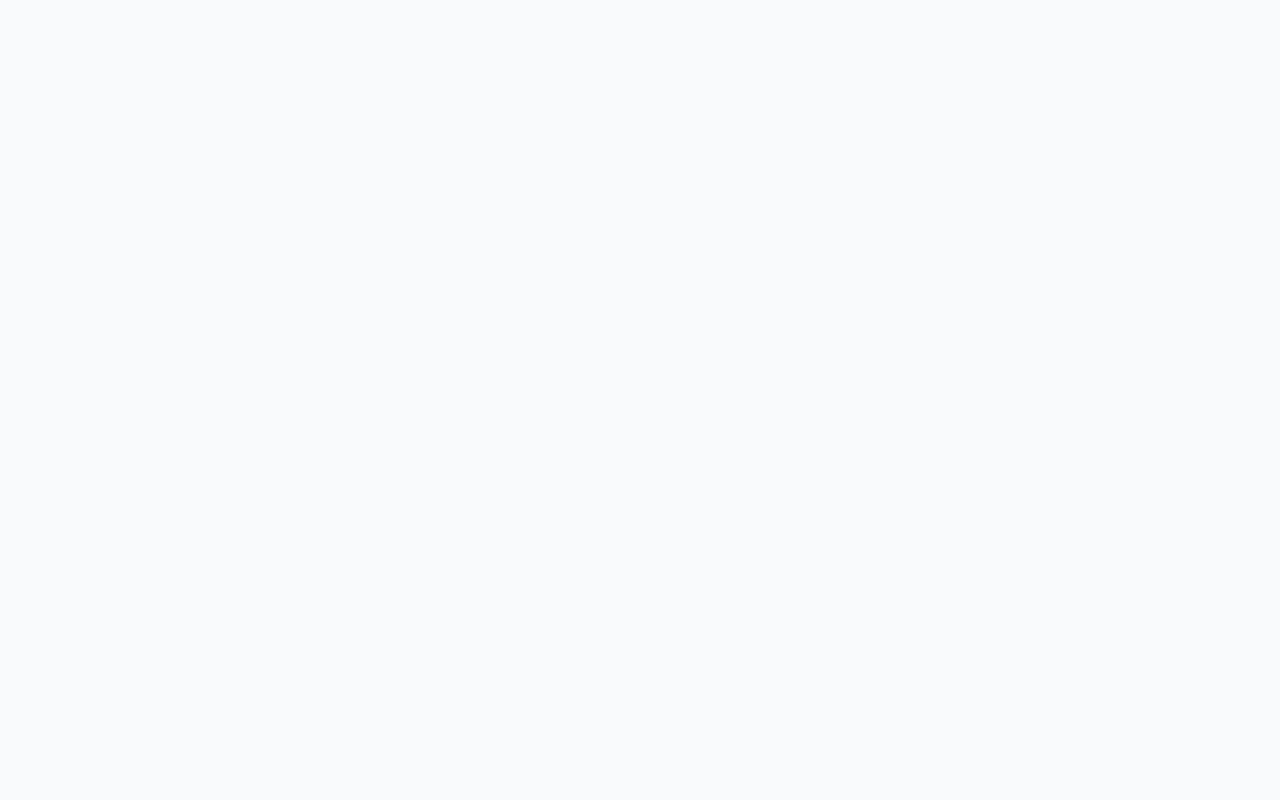
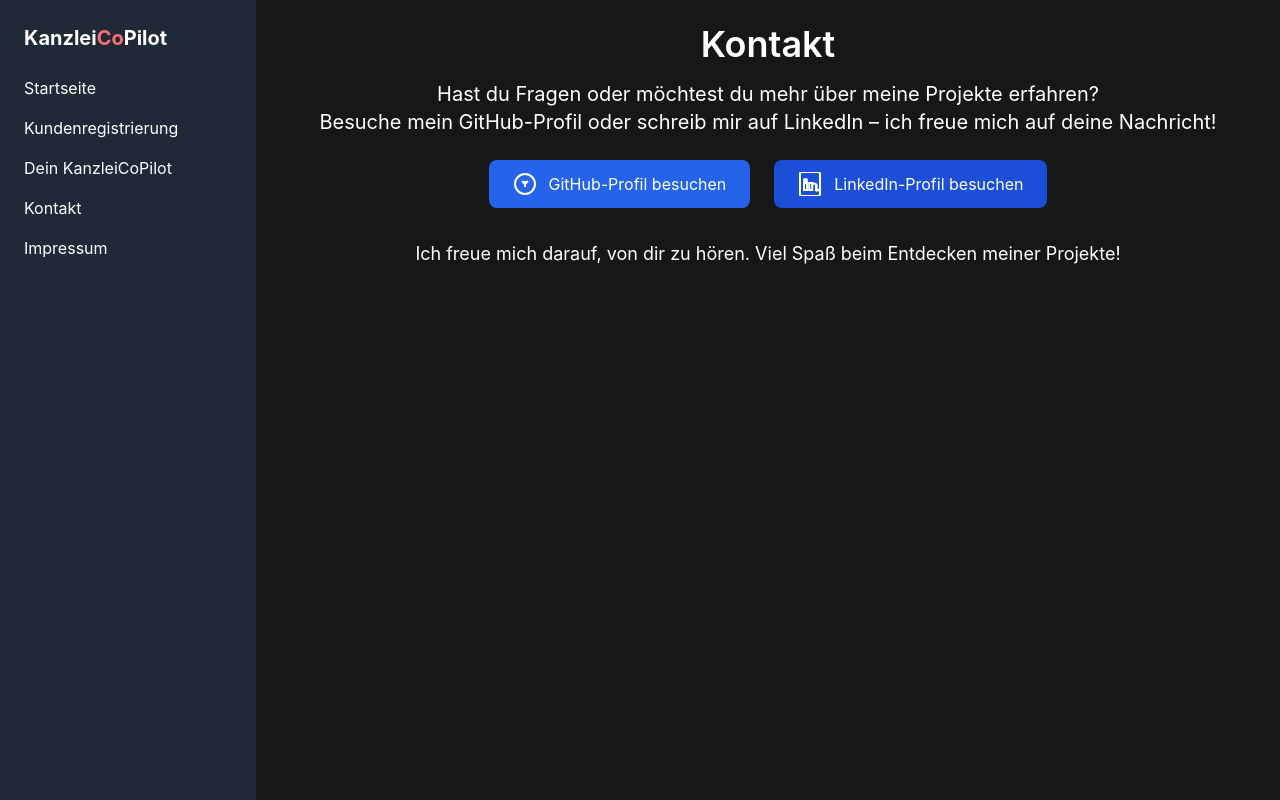
Before and after one commit to Mynchro/KanzleiCopilot, a React (Vite) app in the folder client/: page /contact in a window 1280 px wide. Before the commit this address had no page. Built offline with nearby package versions, Linux system fonts and the light colour scheme.

Commit message:
add routes and pages, improve styling, add content

```diff
--- a/client/src/App.tsx
+++ b/client/src/App.tsx
@@ -4,6 +4,8 @@
 import CreateUser from "./pages/CreateUser/CreateUser";
 import TaxAdvisor from "./pages/TaxAdvisor/TaxAdvisor";
 import { ApolloProvider } from "@apollo/client";
+import Contact from "./pages/Contact/Contact";
+import Impressum from "./pages/Impressum/Impressum";
 
 function App() {
   return (
@@ -14,6 +16,8 @@
             <Route index element={<Home />} />
             <Route path="create-user" element={<CreateUser />} />
             <Route path="tax-advice" element={<TaxAdvisor />} />
+            <Route path="contact" element={<Contact />} />
+            <Route path="impressum" element={<Impressum />} />
           </Route>
         </Routes>
       </BrowserRouter>
--- a/client/src/components/Navbar/Navbar.tsx
+++ b/client/src/components/Navbar/Navbar.tsx
@@ -3,21 +3,33 @@
 export default function Navbar() {
   return (
     <nav className="w-full sm:w-64 bg-gray-800 text-white p-6 h-auto sm:h-screen">
-      <h1 className="text-xl font-bold mb-6">KanzleiCopilot</h1>
+      <h1 className="text-xl font-bold mb-6">
+        Kanzlei<span className="text-red-400">Co</span>Pilot
+      </h1>
       <ul className="space-y-4">
         <li>
           <Link to="/" className="hover:text-gray-400">
-            Home
+            Startseite
           </Link>
         </li>
         <li>
           <Link to="/create-user" className="hover:text-gray-400">
-            Create User
+            Kundenregistrierung
           </Link>
         </li>
         <li>
           <Link to="/tax-advice" className="hover:text-gray-400">
-            Dein Copilot
+            Dein KanzleiCoPilot
+          </Link>
+        </li>
+        <li>
+          <Link to="/contact" className="hover:text-gray-400">
+            Kontakt
+          </Link>
+        </li>
+        <li>
+          <Link to="/impressum" className="hover:text-gray-400">
+            Impressum
           </Link>
         </li>
       </ul>
--- a/client/src/components/SharedLayout/SharedLayout.tsx
+++ b/client/src/components/SharedLayout/SharedLayout.tsx
@@ -5,7 +5,7 @@
   return (
     <div className="flex flex-col sm:flex-row min-h-screen">
       <Navbar />
-      <main className="flex-1 bg-gray-100 p-6">
+      <main className="flex-1 bg-[#151719]">
         <Outlet />
       </main>
     </div>
--- /dev/null
+++ b/client/src/pages/Contact/Contact.tsx
@@ -0,0 +1,64 @@
+import React from "react";
+
+export default function Contact() {
+  return (
+    <div className="text-center text-white p-6">
+      <h1 className="text-4xl font-semibold mb-4">Kontakt</h1>
+      <p className="mb-6 text-xl">
+        Hast du Fragen oder möchtest du mehr über meine Projekte erfahren?{" "}
+        <br />
+        Besuche mein GitHub-Profil oder schreib mir auf LinkedIn – ich freue
+        mich auf deine Nachricht!
+      </p>
+      <div className="flex justify-center gap-6 mb-8">
+        <a
+          href="https://github.com/Mynchro"
+          target="_blank"
+          rel="noopener noreferrer"
+          className="flex items-center bg-blue-600 text-white px-6 py-3 rounded-lg hover:bg-blue-700 transition-all duration-300"
+        >
+          <svg
+            xmlns="http://www.w3.org/2000/svg"
+            viewBox="0 0 24 24"
+            fill="none"
+            stroke="currentColor"
+            strokeWidth="2"
+            className="w-6 h-6 mr-3"
+          >
+            <path
+              fill="none"
+              d="M12 2C6.48 2 2 6.48 2 12s4.48 10 10 10 10-4.48 10-10S17.52 2 12 2z"
+            ></path>
+            <path fill="none" d="M15 9l-3 3-3-3M12 15V9"></path>
+          </svg>
+          GitHub-Profil besuchen
+        </a>
+        <a
+          href="https://www.linkedin.com/in/marius-weber-84875b234/"
+          target="_blank"
+          rel="noopener noreferrer"
+          className="flex items-center bg-blue-700 text-white px-6 py-3 rounded-lg hover:bg-blue-800 transition-all duration-300"
+        >
+          <svg
+            xmlns="http://www.w3.org/2000/svg"
+            viewBox="0 0 24 24"
+            fill="none"
+            stroke="currentColor"
+            strokeWidth="2"
+            className="w-6 h-6 mr-3"
+          >
+            <path
+              fill="none"
+              d="M20 0H4C2.9 0 2 .9 2 2v20c0 1.1.9 2 2 2h16c1.1 0 2-.9 2-2V2c0-1.1-.9-2-2-2zM9 18H6v-7h3v7zm-1.5-8.5c-1 0-1.5-.7-1.5-1.5S6.5 7 7.5 7 9 7.7 9 8.5 8.5 9 7.5 9zm13.5 8.5h-3v-4.4c0-1.1-.8-2-1.9-2-1.1 0-1.9.9-1.9 2v4.4h-3v-7h3v1.5h.1c.4-.6 1.1-.9 1.8-.9 1.4 0 2.6 1.1 2.6 2.5v4.4z"
+            ></path>
+          </svg>
+          LinkedIn-Profil besuchen
+        </a>
+      </div>
+      <p className="text-lg">
+        Ich freue mich darauf, von dir zu hören. Viel Spaß beim Entdecken meiner
+        Projekte!
+      </p>
+    </div>
+  );
+}
--- a/client/src/pages/Home/Home.tsx
+++ b/client/src/pages/Home/Home.tsx
@@ -1,9 +1,61 @@
 export default function Home() {
   return (
-    <div className="text-center">
-      <h1 className="text-4xl font-semibold text-gray-800">
-        Willkommen auf der Startseite!
+    <div className="bg-gray-900 text-white min-h-screen flex flex-col justify-center items-center p-6">
+      <h1 className="text-5xl font-extrabold text-center mb-4 text-blue-600">
+        Willkommen bei Kanzlei<span className="text-red-400">Co</span>Pilot!
       </h1>
+      <h2 className="text-2xl font-medium mb-6">
+        Du fragst dich, was das ist?
+      </h2>
+      <p className="max-w-3xl text-lg mb-6 text-gray-300">
+        Nun, du kennst sicherlich schon{" "}
+        <a
+          rel="noopener noreferrer"
+          className="text-blue-600 hover:text-blue-800 underline"
+          href="https://www.kanzleipilot.de/"
+          target="_blank"
+        >
+          KanzleiPilot
+        </a>{" "}
+        - deine Lösung für transparente Honorare, klare Spielregeln und mehr
+        Freude an der Beratung. <br />
+        KanzleiCopilot ist dein Mini-KI-Steuerberater. Neben einer abgespeckten
+        Version zur Erstellung von Steuerpaketen und Angebote für unsere
+        Mandanten, bieten wir zusätzlich einen KI-Agenten, der dir das Leben zu
+        steuerrechtlichen Fragen einfacher gestalten soll!
+      </p>
+      <p className="max-w-3xl text-lg mb-6 text-gray-300">
+        Unter{" "}
+        <span className="font-semibold text-blue-400">
+          "Kundenregistrierung"
+        </span>{" "}
+        geht es zur Erstellung neuer Mandantenprofile.
+      </p>
+      <p className="max-w-3xl text-lg mb-6 text-gray-300">
+        Deinen AI-Steuerberater findest du unter{" "}
+        <span className="font-semibold text-blue-400">
+          "Dein Kanzlei-Copilot"
+        </span>
+        .
+      </p>
+      <p className="max-w-3xl text-lg mb-6 text-gray-300">
+        Hast du noch weitere Fragen? Melde dich unter{" "}
+        <span className="font-semibold text-blue-400">"Kontakt"</span> bei mir!
+      </p>
+      <p className="max-w-3xl text-lg mb-6 text-gray-300">
+        Ich wünsche dir viel Spaß beim Stöbern und Ausprobieren!
+      </p>
+      <p className="text-lg text-gray-400">
+        Viele Grüße, <span className="font-semibold text-gray-300">Marius</span>
+      </p>
+      <div className="mt-8">
+        <a
+          href="/contact"
+          className="bg-blue-600 text-white px-6 py-3 rounded-lg text-xl font-semibold hover:bg-blue-700 transition-all duration-300"
+        >
+          Kontakt aufnehmen
+        </a>
+      </div>
     </div>
   );
 }
--- /dev/null
+++ b/client/src/pages/Impressum/Impressum.tsx
@@ -0,0 +1,38 @@
+import React from "react";
+
+export default function Impressum() {
+  return (
+    <div className="text-white">
+      <h1>Impressum</h1>
+      <h3>Angaben gemäß § 5 TMG</h3>
+      <p>
+        <strong>Name des Unternehmens:</strong> KanzleiCopilot GmbH
+      </p>
+      <p>
+        <strong>Vertreten durch:</strong> Max Mustermann (Geschäftsführer)
+      </p>
+      <p>
+        <strong>Adresse:</strong> Musterstraße 1, 12345 Musterstadt, Deutschland
+      </p>
+      <p>
+        <strong>Telefonnummer:</strong> +49 123 4567890
+      </p>
+      <p>
+        <strong>E-Mail-Adresse:</strong> info@kanzleicopilot.de
+      </p>
+      <p>
+        <strong>Handelsregister:</strong> HRB 123456, Amtsgericht Musterstadt
+      </p>
+      <p>
+        <strong>Umsatzsteuer-Identifikationsnummer:</strong> DE123456789
+      </p>
+      <p>
+        <strong>Wirtschafts-Identifikationsnummer:</strong> 1234567890
+      </p>
+      <p>
+        <strong>Verantwortlich für den Inhalt nach § 55 Abs. 2 RStV:</strong>{" "}
+        Max Mustermann (Anschrift wie oben)
+      </p>
+    </div>
+  );
+}
```
